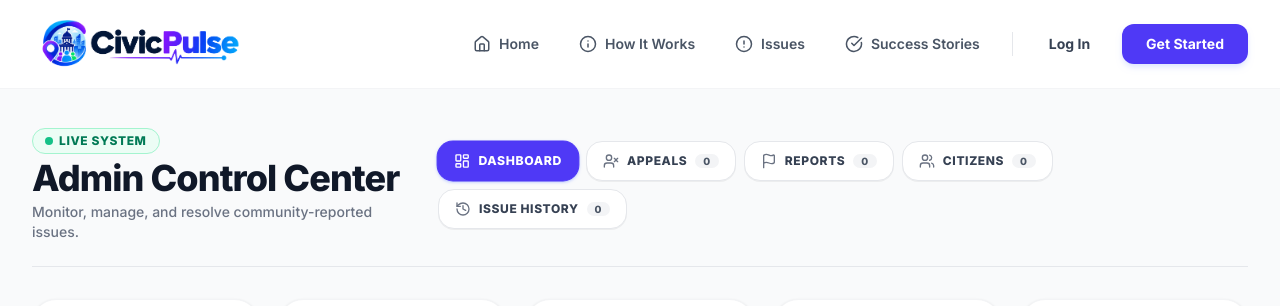
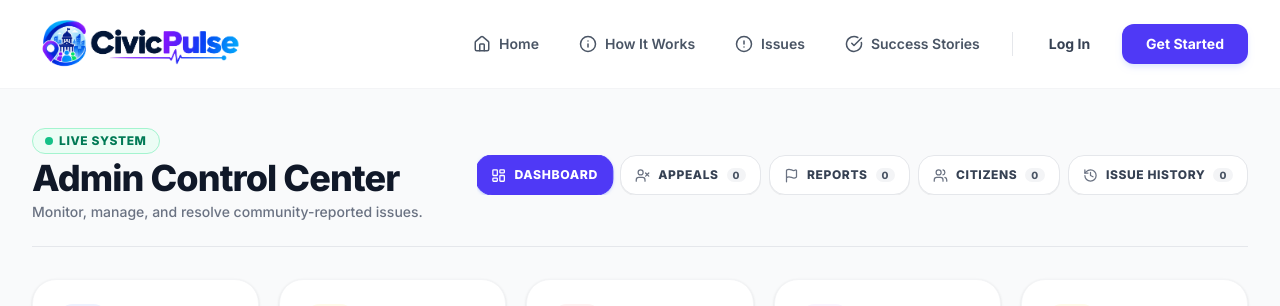
Before and after one commit to Mohamed-sabeek/CivicPulse, a React (Vite) app in the folder client/: page /admin in a window 1280 px wide. Shown: the top 306 px of the page. Built offline with nearby package versions, Linux system fonts and the light colour scheme; no server answers.

Commit message:
Fix Admin Navigation to enforce a single non-wrapping horizontal row across all admin pages

```diff
--- a/client/src/components/AdminNav.jsx
+++ b/client/src/components/AdminNav.jsx
@@ -86,7 +86,11 @@ const AdminNav = ({ counts }) => {
     };
 
     return (
-        <nav className="flex items-center gap-2 flex-wrap" aria-label="Admin Section Navigation">
+        <nav
+            className="flex items-center gap-1.5 sm:gap-2 flex-nowrap shrink-0 overflow-x-auto max-w-full pb-1 sm:pb-0"
+            aria-label="Admin Section Navigation"
+            style={{ scrollbarWidth: 'none', msOverflowStyle: 'none' }}
+        >
             {navItems.map((item) => {
                 const active = isItemActive(item);
                 const IconComponent = item.icon;
@@ -96,21 +100,21 @@ const AdminNav = ({ counts }) => {
                     <Link
                         key={item.to}
                         to={item.to}
-                        className={`h-10 px-3.5 sm:px-4 rounded-2xl text-xs font-black uppercase tracking-wider transition-all duration-200 flex items-center gap-2 shrink-0 border active:scale-95 shadow-2xs ${
+                        className={`h-9 sm:h-10 px-3 sm:px-3.5 rounded-xl sm:rounded-2xl text-[11px] sm:text-xs font-black uppercase tracking-wider transition-all duration-200 flex items-center gap-1.5 sm:gap-2 shrink-0 border active:scale-95 shadow-2xs ${
                             active
                                 ? 'bg-indigo-600 text-white border-indigo-600 shadow-sm shadow-indigo-200 scale-[1.02]'
                                 : 'bg-white text-gray-700 hover:text-indigo-600 hover:bg-indigo-50/50 border-gray-200 hover:border-indigo-200'
                         }`}
                     >
                         <IconComponent
-                            size={16}
+                            size={15}
                             className={`shrink-0 ${active ? 'text-white' : 'text-gray-500'}`}
                         />
                         <span className="whitespace-nowrap">{item.label}</span>
 
                         {showCount && (
                             <span
-                                className={`px-2 py-0.5 rounded-full text-[10px] font-black shrink-0 transition-colors leading-none ${
+                                className={`px-1.5 py-0.5 rounded-full text-[10px] font-black shrink-0 transition-colors leading-none ${
                                     active
                                         ? 'bg-white/20 text-white'
                                         : item.countType === 'alert' && item.count > 0
--- a/client/src/pages/AdminAppeals.jsx
+++ b/client/src/pages/AdminAppeals.jsx
@@ -174,7 +174,7 @@ const AdminAppeals = () => {
                 <div className="max-w-7xl mx-auto space-y-6">
 
                     {/* Header Banner & Navigation Tabs */}
-                    <div className="flex flex-col sm:flex-row sm:items-center justify-between gap-4 pb-6 border-b border-gray-200">
+                    <div className="flex flex-col xl:flex-row xl:items-center justify-between gap-4 sm:gap-6 pb-6 border-b border-gray-200">
                         <div>
                             <div className="flex items-center gap-2 mb-1">
                                 <span className="inline-flex items-center gap-1.5 px-3 py-1 rounded-full bg-red-50 text-red-700 border border-red-200 text-xs font-black uppercase tracking-wider">
--- a/client/src/pages/AdminDashboard.jsx
+++ b/client/src/pages/AdminDashboard.jsx
@@ -177,7 +177,7 @@ const AdminDashboard = () => {
             <main className="flex-grow py-8 px-4 sm:px-6 lg:px-8">
                 <div className="max-w-7xl mx-auto">
                     {/* Header */}
-                    <div className="flex flex-col sm:flex-row sm:items-center justify-between gap-4 mb-8 pb-6 border-b border-gray-200">
+                    <div className="flex flex-col xl:flex-row xl:items-center justify-between gap-4 sm:gap-6 mb-8 pb-6 border-b border-gray-200">
                         <div>
                             <div className="flex items-center gap-2 mb-1">
                                 <span className="inline-flex items-center gap-1.5 px-3 py-1 rounded-full bg-emerald-50 text-emerald-700 border border-emerald-200 text-xs font-black uppercase tracking-wider">
--- a/client/src/pages/AdminIssueHistory.jsx
+++ b/client/src/pages/AdminIssueHistory.jsx
@@ -134,7 +134,7 @@ const AdminIssueHistory = () => {
             <main className="flex-grow py-8 px-4 sm:px-6 lg:px-8">
                 <div className="max-w-7xl mx-auto">
                     {/* Header */}
-                    <div className="flex flex-col sm:flex-row sm:items-center justify-between gap-4 mb-8 pb-6 border-b border-gray-200">
+                    <div className="flex flex-col xl:flex-row xl:items-center justify-between gap-4 sm:gap-6 mb-8 pb-6 border-b border-gray-200">
                         <div>
                             <div className="flex items-center gap-3 mb-2">
                                 <Link
--- a/client/src/pages/AdminReports.jsx
+++ b/client/src/pages/AdminReports.jsx
@@ -163,7 +163,7 @@ const AdminReports = () => {
                 <div className="max-w-7xl mx-auto space-y-6">
 
                     {/* Header Banner & Navigation Tabs */}
-                    <div className="flex flex-col sm:flex-row sm:items-center justify-between gap-4 pb-6 border-b border-gray-200">
+                    <div className="flex flex-col xl:flex-row xl:items-center justify-between gap-4 sm:gap-6 pb-6 border-b border-gray-200">
                         <div>
                             <div className="flex items-center gap-2 mb-1">
                                 <span className="inline-flex items-center gap-1.5 px-3 py-1 rounded-full bg-red-50 text-red-700 border border-red-200 text-xs font-black uppercase tracking-wider">
--- a/client/src/pages/AdminUsers.jsx
+++ b/client/src/pages/AdminUsers.jsx
@@ -160,7 +160,7 @@ const AdminUsers = () => {
 
             <main className="flex-1 max-w-7xl w-full mx-auto px-4 sm:px-6 lg:px-8 pt-28 pb-16">
                 {/* Header Navigation Breadcrumb */}
-                <div className="flex flex-col sm:flex-row sm:items-center justify-between gap-4 mb-8">
+                <div className="flex flex-col xl:flex-row xl:items-center justify-between gap-4 sm:gap-6 mb-8 pb-6 border-b border-gray-200">
                     <div>
                         <div className="flex items-center gap-2 text-xs font-bold text-gray-400 uppercase tracking-widest mb-2">
                             <Link to="/admin" className="hover:text-indigo-600 transition flex items-center gap-1">
```
